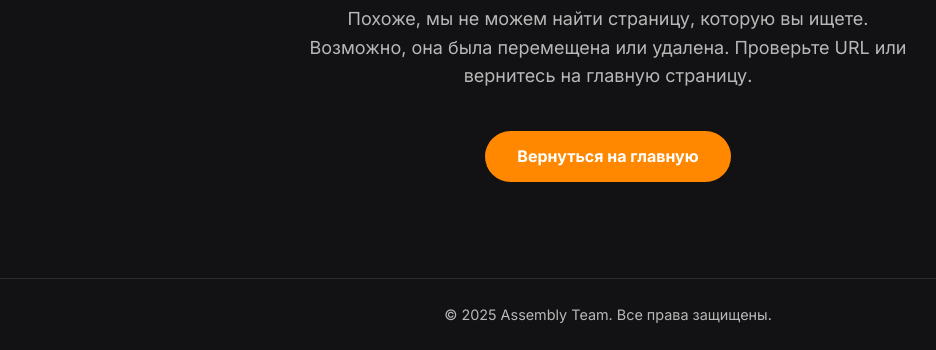
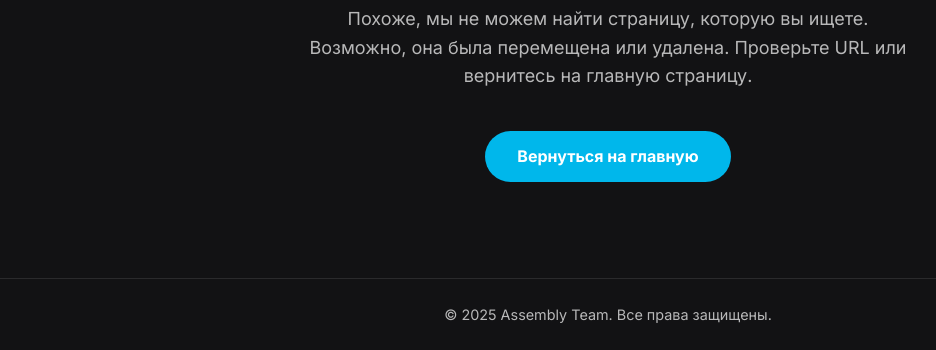
Before and after one commit to FoxiMusOFF/404, a plain HTML site: page index.html in a window 1280 px wide. Shown: the part 450-800 px from the top of the page, without its empty margins (32-968 px from the left). Drawn offline with Linux system fonts and the light colour scheme.

Commit message:
Update index.html

```diff
--- a/index.html
+++ b/index.html
@@ -9,7 +9,7 @@
         /* CSS Variables */
         :root {
             --bg-dark: #121214;
-            --accent-orange: #FF8800;
+            --accent-orange: #00b7eb;
             --text-white: #FFFFFF;
             --text-gray: rgba(255, 255, 255, 0.7);
             --border-dark: rgba(255, 255, 255, 0.1);
```
